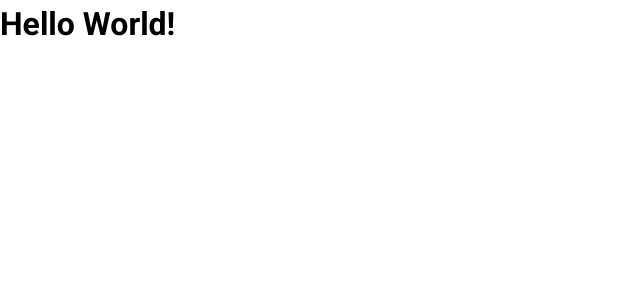
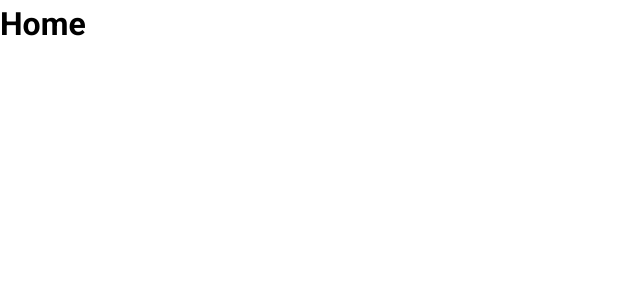
Before and after one commit to fbsdsgn/explore, a React (Vite) app: page / in a window 1280 px wide. Shown: the top 300 px of the page, without its empty margins (0-640 px from the left). Built offline with nearby package versions, Linux system fonts and the light colour scheme.

Commit message:
Adding route component import

```diff
--- a/src/App.tsx
+++ b/src/App.tsx
@@ -1,4 +1,5 @@
+import { Router } from "./routers";
 
 export default function App() {
-  return <h1>Hello World!</h1>;
+  return <Router />;
 }
```
